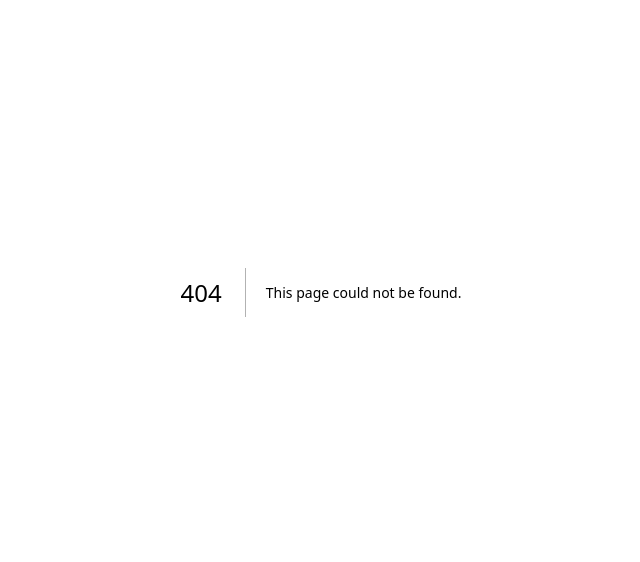
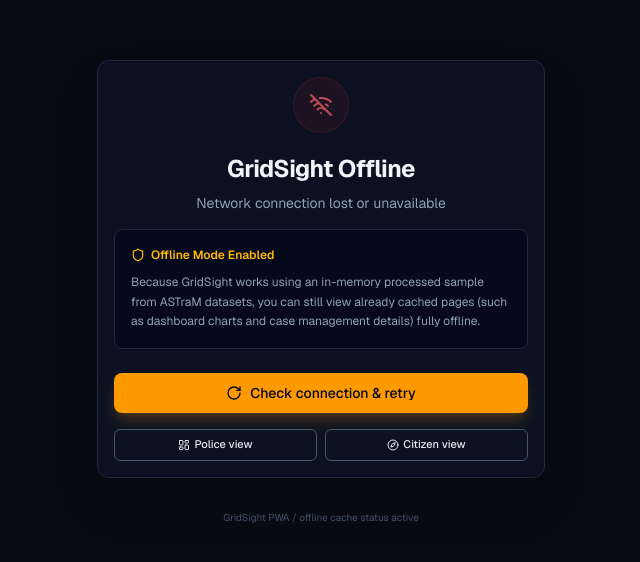
Before and after one commit to SoloLeveling2022/grid-sight, a Next.js app: page /offline in a window 1280 px wide. Before the commit this address had no page. Shown: the part 108-670 px from the top of the page, without its empty margins (319-959 px from the left). Built offline with nearby package versions, Linux system fonts and the light colour scheme.

Commit message:
feat: create offline route displaying error alerts

```diff
--- /dev/null
+++ b/src/app/offline/page.tsx
@@ -0,0 +1,78 @@
+"use client";
+
+import Link from "next/link";
+import { WifiOff, RotateCw, Shield, LayoutDashboard, Compass } from "lucide-react";
+import { Button } from "@/components/ui/button";
+import { Card, CardContent, CardDescription, CardHeader, CardTitle } from "@/components/ui/card";
+
+export default function OfflinePage() {
+  const handleRetry = () => {
+    if (typeof window !== "undefined") {
+      if (navigator.onLine) {
+        window.location.href = "/";
+      } else {
+        // Simple visual pulse feedback
+        const el = document.getElementById("offline-card");
+        if (el) {
+          el.classList.add("scale-[1.01]", "border-amber-500");
+          setTimeout(() => el.classList.remove("scale-[1.01]", "border-amber-500"), 300);
+        }
+      }
+    }
+  };
+
+  return (
+    <div className="min-h-screen bg-[#070b14] text-slate-100 flex flex-col justify-center items-center px-4 relative overflow-hidden">
+      <div className="absolute inset-0 bg-[radial-gradient(circle_at_center,_var(--tw-gradient-stops))] from-amber-500/5 via-transparent to-transparent pointer-events-none" />
+
+      <Card id="offline-card" className="w-full max-w-md border-slate-800 bg-slate-900/60 backdrop-blur-md shadow-2xl transition-all duration-300">
+        <CardHeader className="text-center pb-2">
+          <div className="mx-auto mb-4 flex h-14 w-14 items-center justify-center rounded-full bg-red-500/10 text-red-400 animate-pulse border border-red-500/20">
+            <WifiOff className="h-6 w-6" />
+          </div>
+          <CardTitle className="text-2xl font-bold tracking-tight">GridSight Offline</CardTitle>
+          <CardDescription className="text-slate-400 text-sm mt-1">
+            Network connection lost or unavailable
+          </CardDescription>
+        </CardHeader>
+
+        <CardContent className="space-y-6 pt-2">
+          <div className="rounded-lg border border-slate-800 bg-slate-950/60 p-4 text-xs text-slate-400 space-y-2 leading-relaxed">
+            <p className="flex items-center gap-1.5 font-semibold text-amber-400">
+              <Shield className="h-3.5 w-3.5" /> Offline Mode Enabled
+            </p>
+            <p>
+              Because GridSight works using an in-memory processed sample from ASTraM datasets, you can still view already cached pages (such as dashboard charts and case management details) fully offline.
+            </p>
+          </div>
+
+          <div className="flex flex-col gap-2">
+            <Button onClick={handleRetry} className="w-full relative overflow-hidden group cursor-pointer">
+              <RotateCw className="h-4 w-4 animate-spin-slow group-hover:rotate-180 transition-transform duration-500" />
+              Check connection & retry
+            </Button>
+
+            <div className="grid grid-cols-2 gap-2 mt-2">
+              <Link href="/police" className="w-full">
+                <Button variant="outline" size="sm" className="w-full text-[11px] gap-1 cursor-pointer">
+                  <LayoutDashboard className="h-3 w-3" />
+                  Police view
+                </Button>
+              </Link>
+              <Link href="/citizen" className="w-full">
+                <Button variant="outline" size="sm" className="w-full text-[11px] gap-1 cursor-pointer">
+                  <Compass className="h-3 w-3" />
+                  Citizen view
+                </Button>
+              </Link>
+            </div>
+          </div>
+        </CardContent>
+      </Card>
+
+      <footer className="mt-8 text-center text-[10px] text-slate-600">
+        GridSight PWA / offline cache status active
+      </footer>
+    </div>
+  );
+}
```
